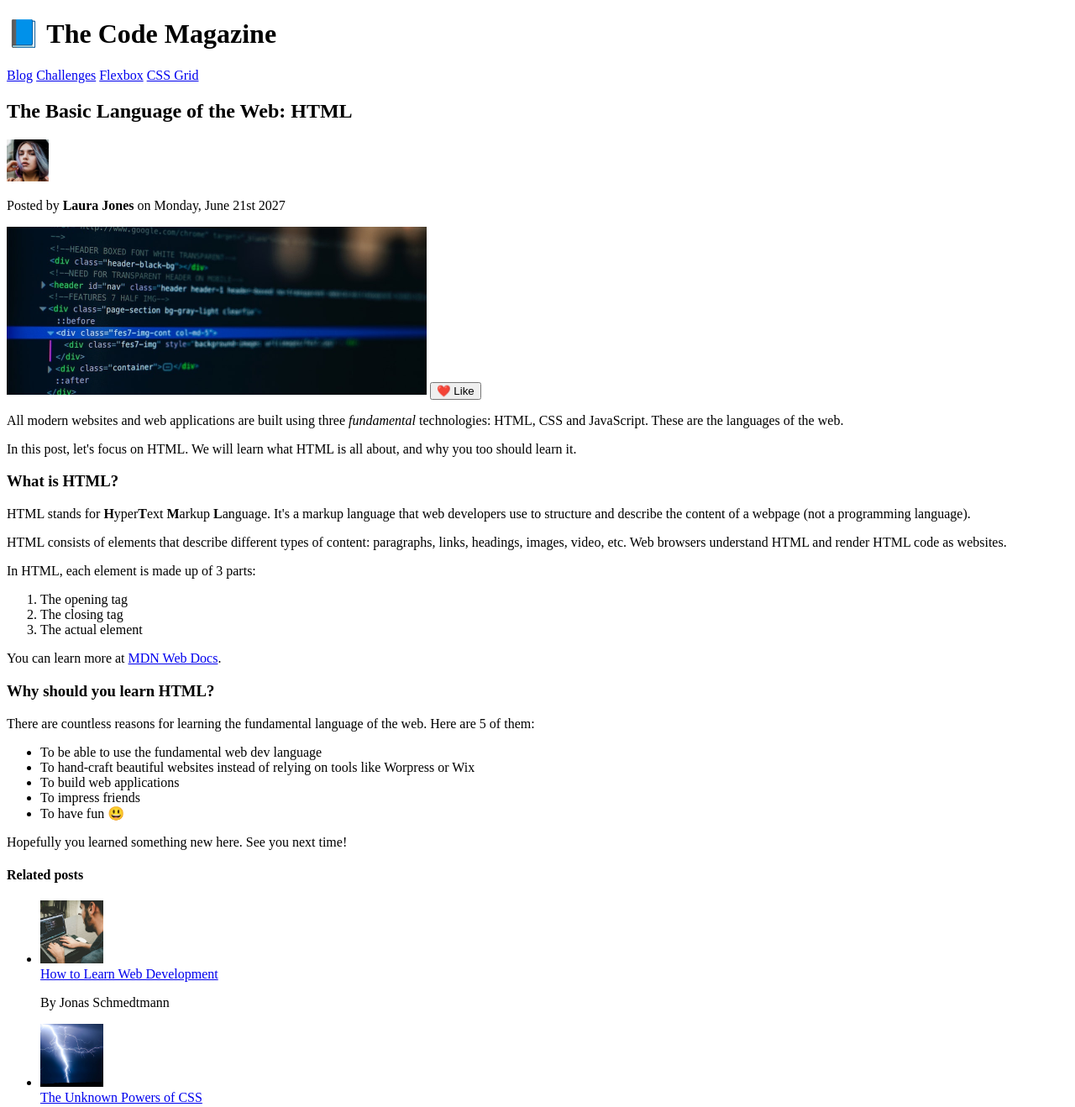
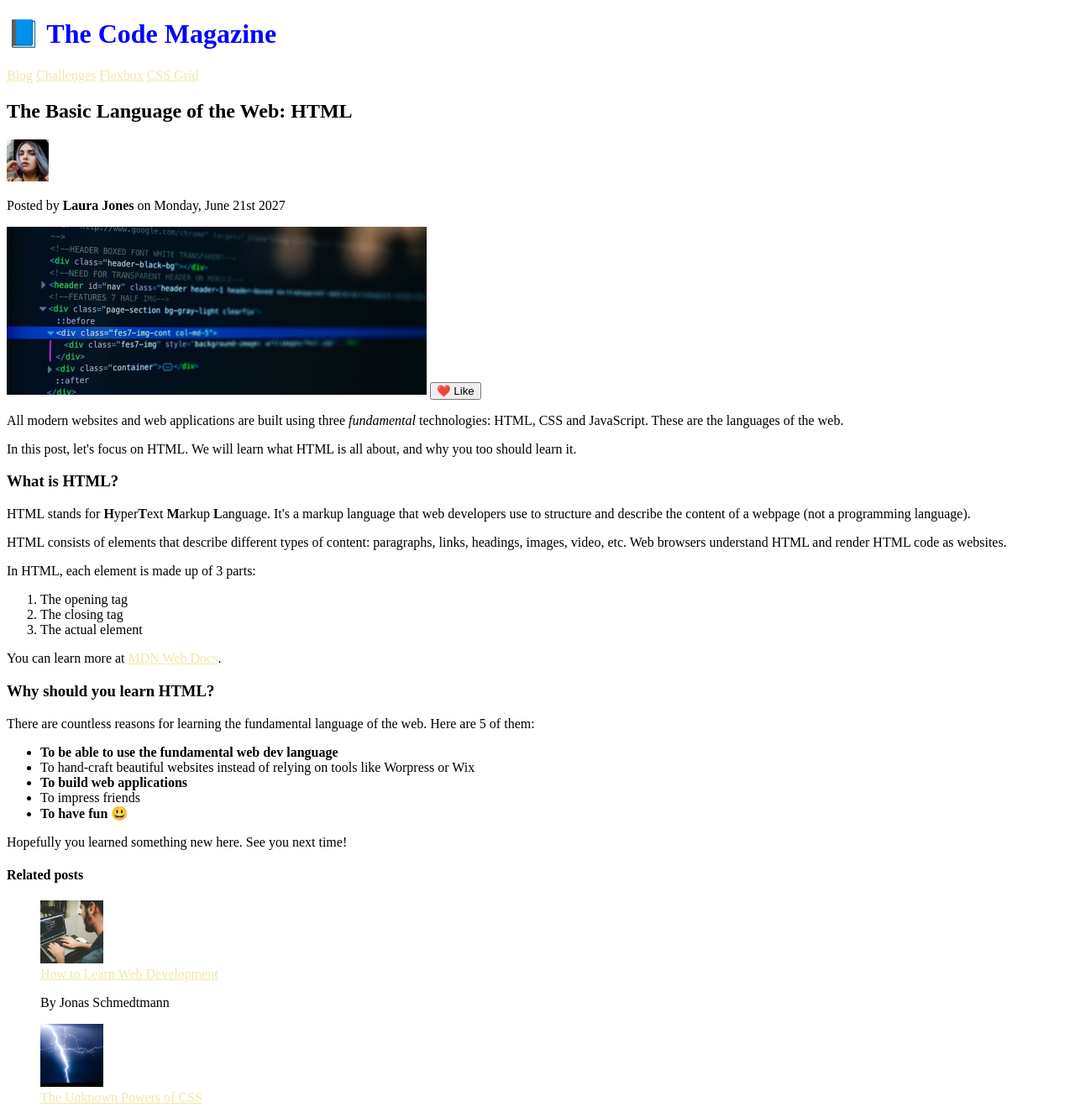
Before and after one commit to CRHS-CMP621A/css-with-laura-jones-storm5177337, a plain HTML site: page index.html in a window 1280 px wide. Shown: the top 1318 px of the page at 84% size. Drawn offline with Linux system fonts and the light colour scheme.

Commit message:
Added styles to style.css

```diff
--- a/index.html
+++ b/index.html
@@ -5,13 +5,20 @@
     <meta charset="utf-8">
     <meta name="viewport" content="width=device-width">
     <title>The Basic Language of the Web: HTML</title>
-    <link href = "??.css" rel ="stylesheet"/>
+    <link href = "style.css" rel ="stylesheet"/>
+
+    <style>
+        h1 {
+            color: blue;
+        }
+    </style>
+
 </head>
 
 <body>
     <div class = "container">
         <header>
-            <h1>📘 The Code Magazine</h1>
+            <h1 style="color: blue">📘 The Code Magazine</h1>
 
             <nav> <a href="blog.html">Blog</a>
                 <a href="#">Challenges</a>
--- /dev/null
+++ b/style.css
@@ -0,0 +1,27 @@
+h1 {
+    color: blue;
+}
+
+.related-post {
+    list-style:none;
+}
+
+article ul li:nth-child(odd) {
+    font-weight: bold;
+}
+
+a:link {
+    color: palegoldenrod;
+}
+
+a:visited {
+    color: rgb(30, 102, 78);
+}
+
+a:hover {
+    color: rgb(128, 161, 85);
+}
+
+a:active {
+    color: rebeccapurple;
+}
```
